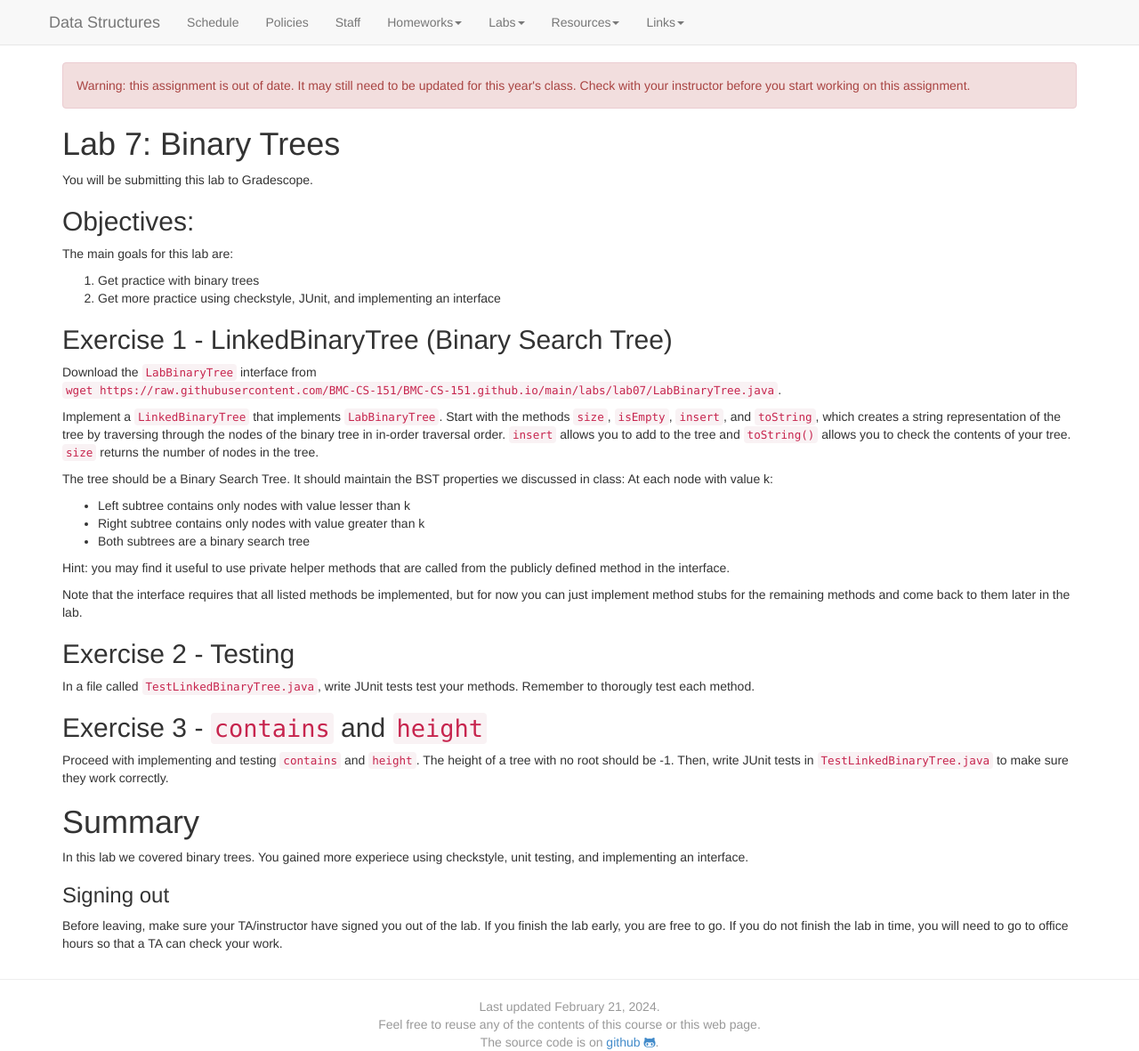
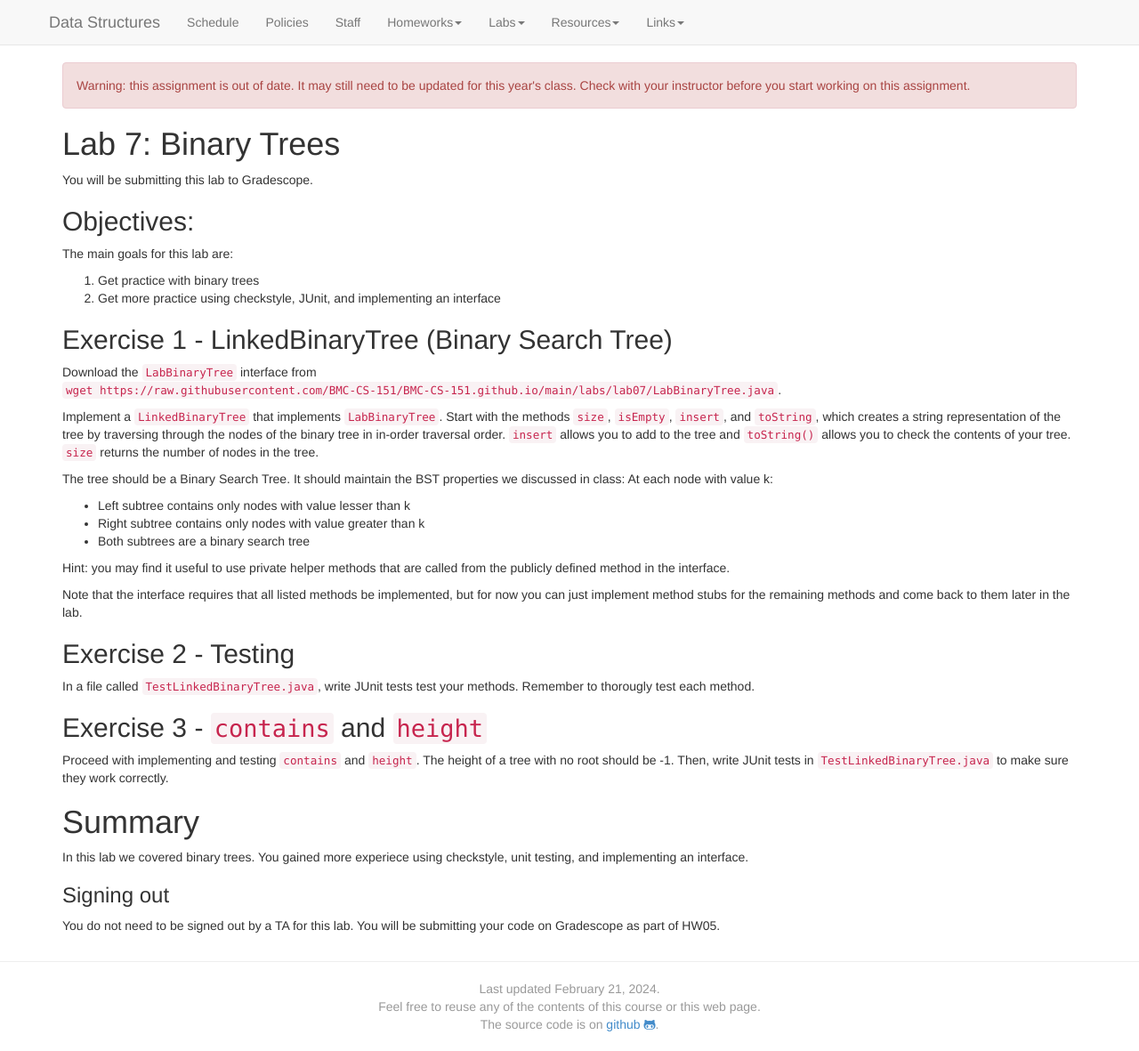
Before and after one commit to kalte0/BMC-CS-151.github.io, a Jekyll site: the page built from labs/Lab07.md, in a window 1280 px wide and 1181 px high. Shown: the whole window at 89% size. Built offline with Jekyll 4.4.1, drawn with Linux system fonts in a browser that asks for light colours; nearby versions of some CDN libraries.

Commit message:
Update Lab07.md

```diff
--- a/labs/Lab07.md
+++ b/labs/Lab07.md
@@ -102,6 +102,4 @@ In this lab we covered binary trees. You gained more experiece using
 checkstyle, unit testing, and implementing an interface.
 
 ### Signing out
-Before leaving, make sure your TA/instructor have signed you out of the lab. If you finish the lab early, you are free to go.
-If you do not finish the lab in time, you will need to go to office hours so
-that a TA can check your work.
+You do not need to be signed out by a TA for this lab. You will be submitting your code on Gradescope as part of HW05.
```
